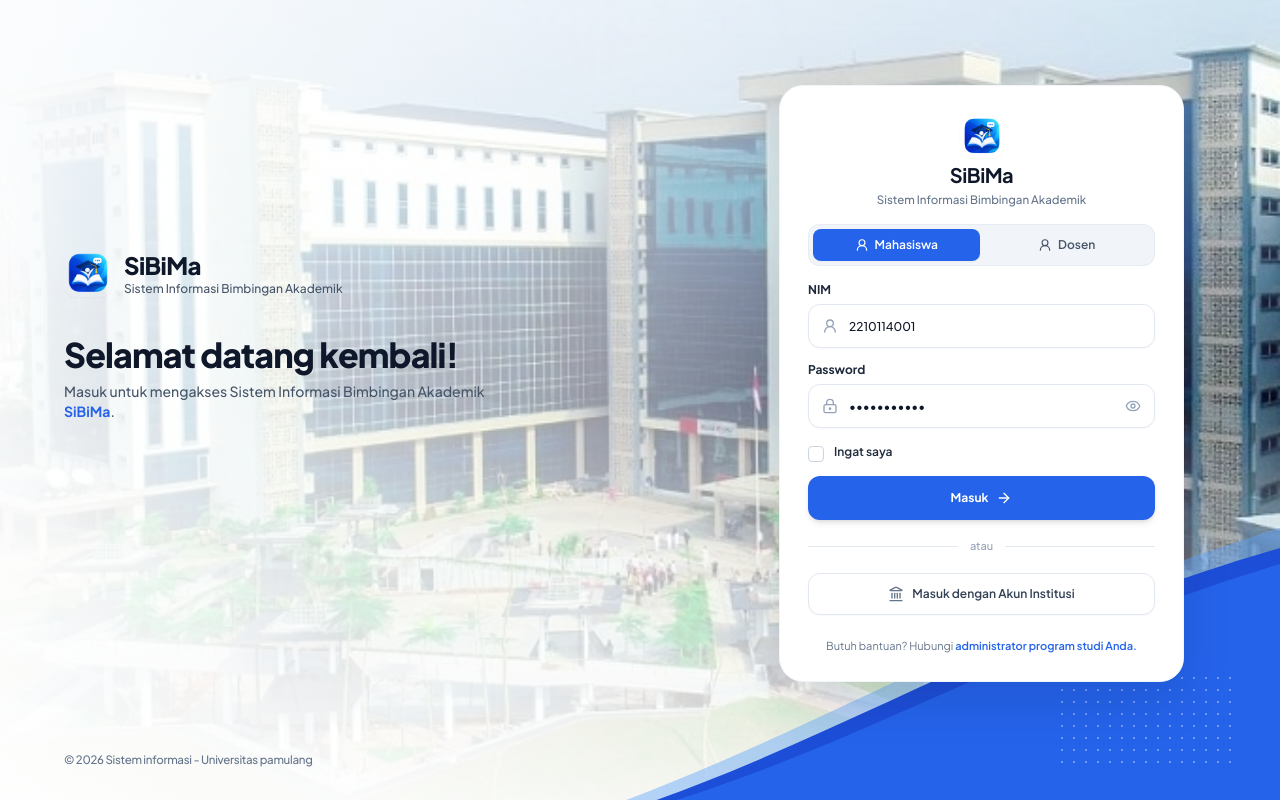
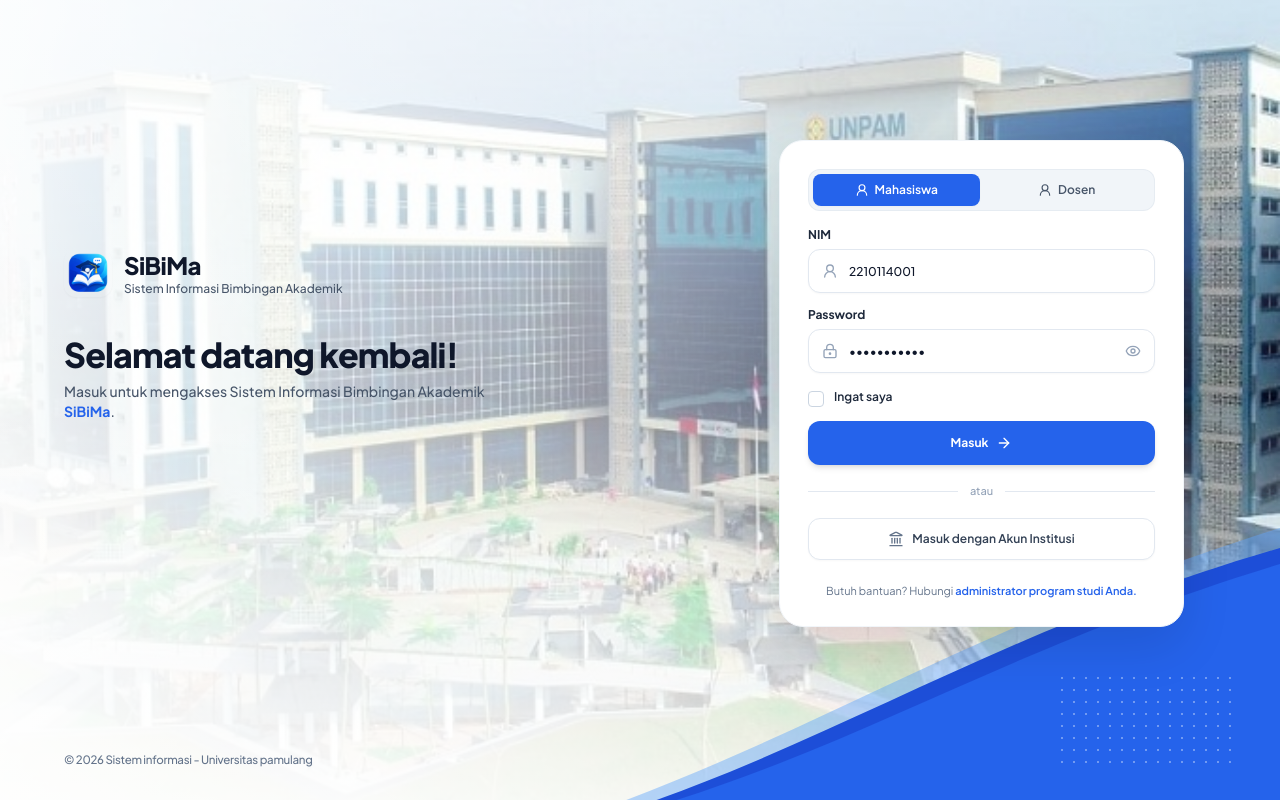
Before and after one commit to Bogaaing/sibimak, a React (Vite) app: page /login in a window 1280 px wide. Built offline with nearby package versions, Linux system fonts and the light colour scheme; no server answers; sample sign-in values are in the browser's storage.

Commit message:
style(auth): remove internal branding from login card to match minimal institutional reference

```diff
--- a/src/features/auth/pages/Login.tsx
+++ b/src/features/auth/pages/Login.tsx
@@ -155,21 +155,6 @@
           {/* RIGHT SIDE: COMPACT AUTHENTICATION CARD (~400px) */}
           <div className="w-full max-w-[390px] sm:max-w-[405px] lg:mr-4 xl:mr-8 flex-shrink-0 mx-auto lg:mx-0">
             <div className="bg-white rounded-[24px] border border-slate-100 shadow-[0_20px_50px_rgba(0,0,0,0.10)] p-6 sm:p-7 space-y-4">
-              {/* Card Header: Logo & Title */}
-              <div className="text-center space-y-1">
-                <img
-                  src="/assets/app-logo.png"
-                  alt="SiBiMa"
-                  className="w-11 h-11 rounded-xl mx-auto object-contain shadow-2xs mb-1"
-                />
-                <h3 className="text-xl font-bold text-slate-900 tracking-tight leading-tight">
-                  SiBiMa
-                </h3>
-                <p className="text-[11.5px] text-slate-500 font-medium">
-                  Sistem Informasi Bimbingan Akademik
-                </p>
-              </div>
-
               {/* Role Switcher Pill (42px) */}
               <div className="h-[42px] p-1 bg-[#F1F5F9] rounded-xl border border-slate-200/70 flex items-center gap-1">
                 <button
```
